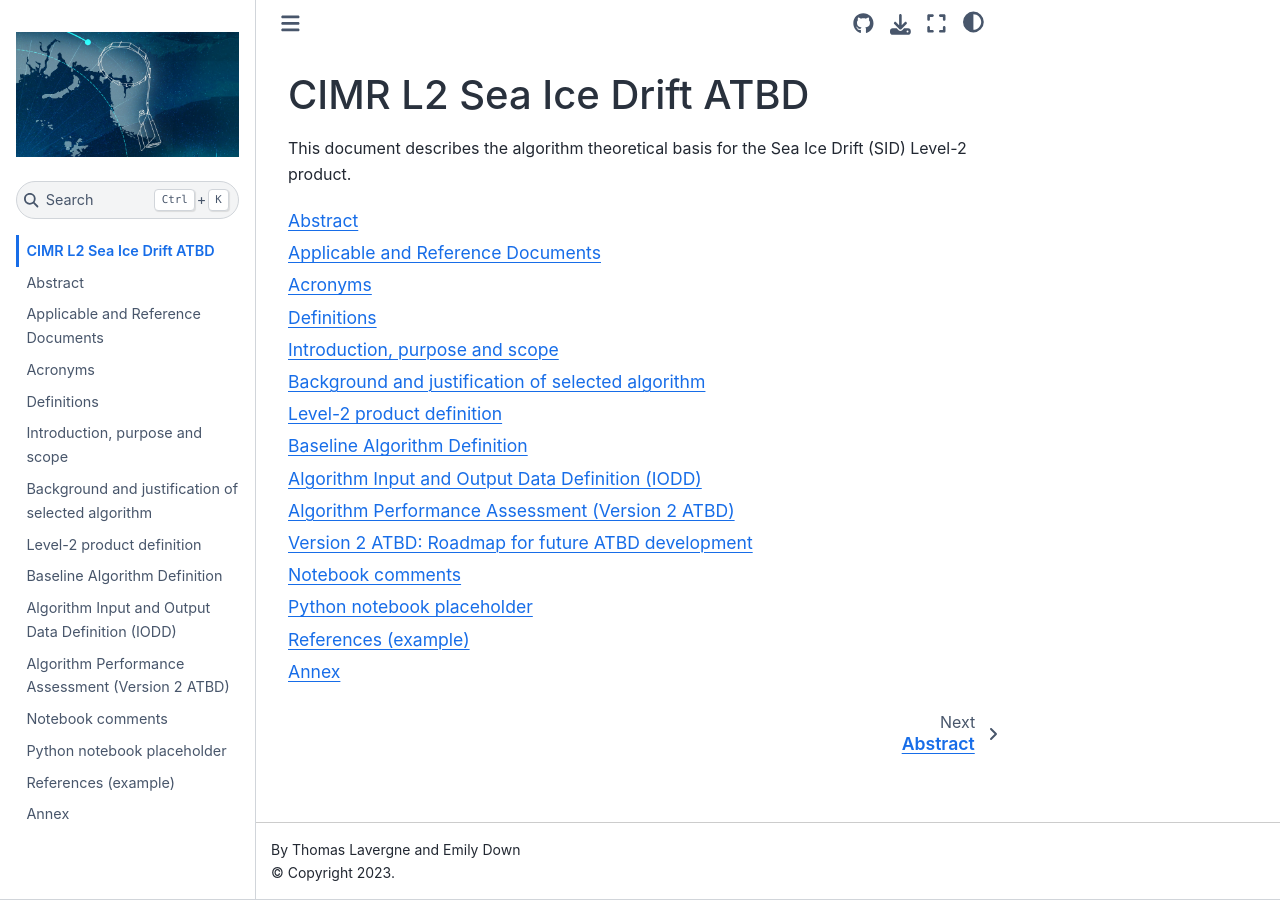
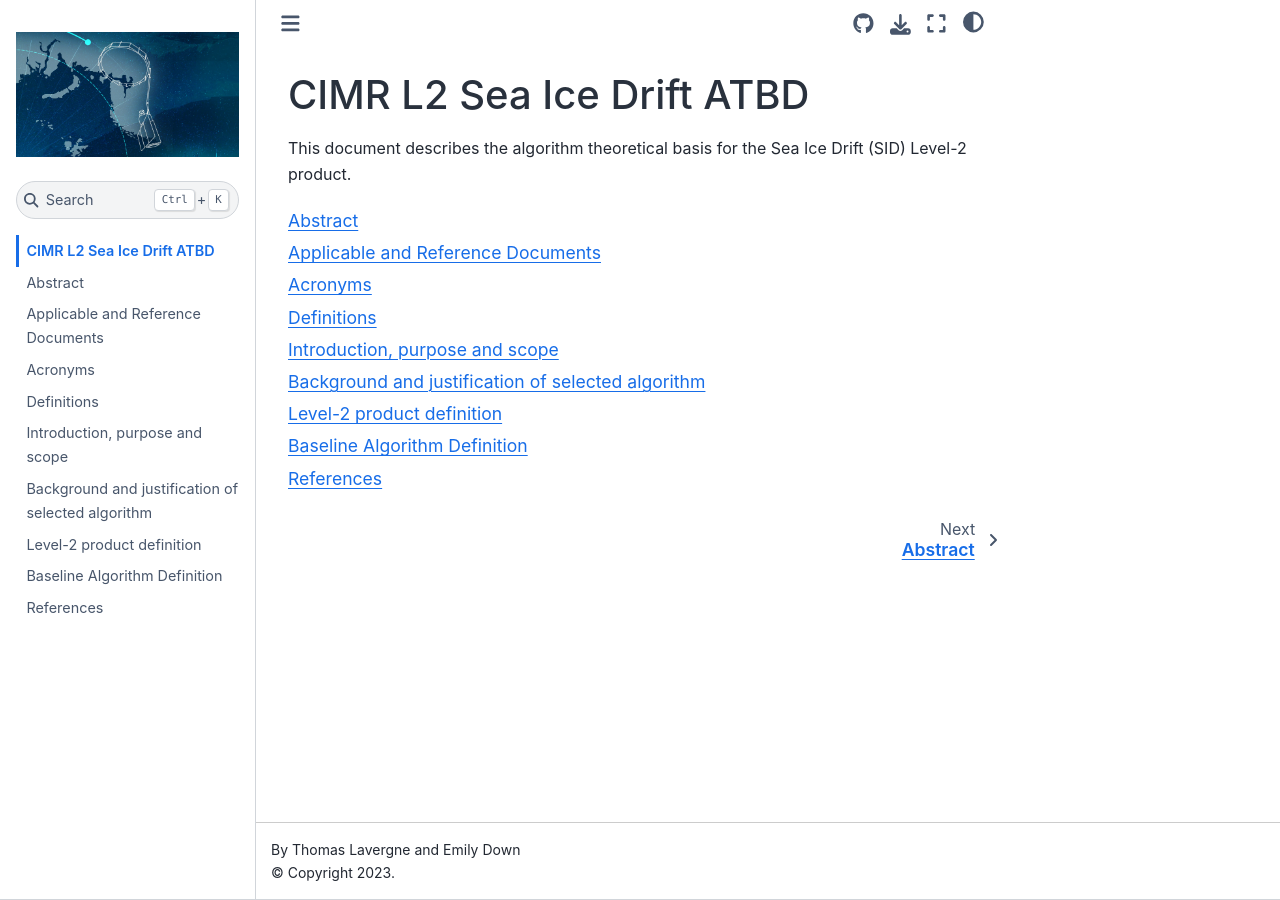
Before and after one commit to CIMR-Algos/SeaIceDrift_ATBD, a Jupyter Book: the page built from book/intro.md, in a window 1280 px wide. Built offline with Jupyter Book 1.0.4 settings and Sphinx 7.4.7 and the Sphinx Book theme 1.1.4, drawn with Linux system fonts in a browser that asks for light colours.

Commit message:
remove some content that will only be used in the v2 ATBDs

```diff
--- a/book/_toc.yml
+++ b/book/_toc.yml
@@ -20,15 +20,5 @@ chapters:
   title: Level-2 product definition
 - file: baseline_algorithm_definition
   title: Baseline Algorithm Definition
-- file: algorithm_input_output_data_definition
-  title: Algorithm Input and Output Data Definition (IODD)
-- file: algorithm_performance_assessment
-  title: Algorithm Performance Assessment
-- file: markdown-notebooks
-  title: Notebook comments
-- file: notebooks
-  title: Python notebook placeholder
 - file: references
-  title: References (example)
-- file: annex
-  title: Annex
+  title: References
```
